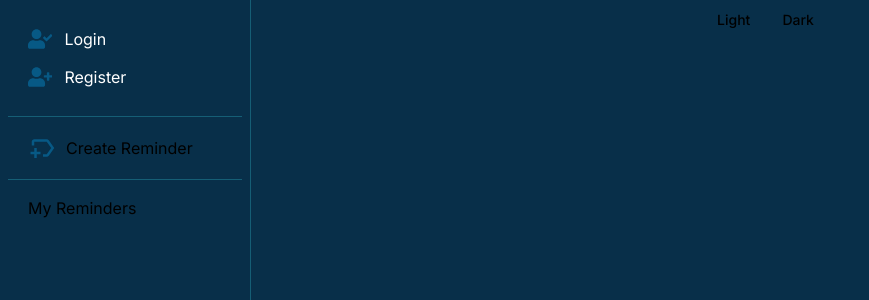
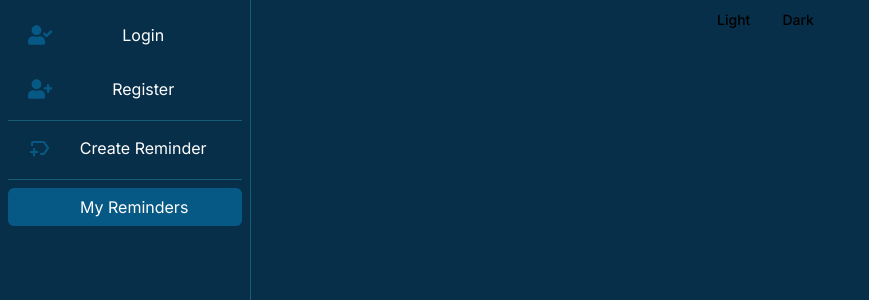
Before and after one commit to ether97/reminders, a Next.js app: page /login in a window 1280 px wide. Shown: the top 300 px of the page, without its empty margins (0-869 px from the left). Built offline with nearby package versions, Linux system fonts and the light colour scheme; no server answers.

Commit message:
added dialogs

```diff
--- a/app/(site)/login/page.tsx
+++ b/app/(site)/login/page.tsx
@@ -1,8 +1,15 @@
 import LoginClient from "./LoginClient";
 
 import { Button } from "../../../components/ui/button";
+import { useEffect } from "react";
+import axios from "axios";
 
-export default function Login() {
+import { toast } from "react-hot-toast";
+import getReminders from "@/app/actions/getReminders";
+
+export default async function Login() {
+  const reminders = await getReminders();
+  console.log(reminders);
   return (
     <div className="flex flex-col items-center justify-center">
       <LoginClient />
--- /dev/null
+++ b/app/actions/getReminders.ts
@@ -0,0 +1,28 @@
+import { getServerSession } from "next-auth";
+
+import { authOptions } from "@/pages/api/auth/[...nextauth]";
+
+import prisma from "../lib/prismadb";
+
+export async function getSession() {
+  return await getServerSession(authOptions);
+}
+
+export default async function getReminders() {
+  try {
+    const session = await getSession();
+    if (!session?.user?.email) {
+      return null;
+    }
+
+    const reminders = await prisma.reminder.findMany();
+
+    if (!reminders) {
+      return null;
+    }
+
+    return reminders;
+  } catch (error) {
+    return null;
+  }
+}
--- a/app/layout.tsx
+++ b/app/layout.tsx
@@ -4,6 +4,7 @@ import { Inter } from "next/font/google";
 import ToasterProvider from "./lib/Toast";
 import getCurrentUser from "./actions/getCurrentUser";
 import Providers from "./providers/Providers";
+import getReminders from "./actions/getReminders";
 
 const inter = Inter({ subsets: ["latin"] });
 
@@ -18,6 +19,7 @@ export default async function RootLayout({
   children: React.ReactNode;
 }) {
   const currentUser = await getCurrentUser();
+  const reminders = await getReminders();
 
   return (
     <html lang="en" suppressHydrationWarning>
--- /dev/null
+++ b/app/lib/getServerSideProps.ts
@@ -0,0 +1,7 @@
+import getReminders from "../actions/getReminders";
+
+export default async function getServerSideProps() {
+  const reminders = await getReminders();
+
+  return reminders || null;
+}
--- a/components/Sidebar.tsx
+++ b/components/Sidebar.tsx
@@ -4,8 +4,9 @@ import { User } from "@prisma/client";
 import { IChildren, SubCategories } from "../app/types/types";
 import Category from "./Category";
 import { MdOutlineNewLabel } from "react-icons/md";
+import { RiFilePaper2Line } from "react-icons/ri";
 import { BiLogIn } from "react-icons/bi";
-import { FaUserCheck, FaUserPlus } from "react-icons/fa";
+import { FaUser, FaUserCheck, FaUserPlus } from "react-icons/fa";
 
 import {
   Dialog,
@@ -17,6 +18,8 @@ import {
 } from "../components/ui/dialog";
 import LoginForm from "./LoginForm";
 import Subcategory from "./Subcategory";
+import { useState } from "react";
+import { Button } from "./ui/button";
 
 const subCategories: SubCategories[] = [
   {
@@ -38,44 +41,66 @@ const Sidebar: React.FC<IChildren & { currentUser: User | null }> = ({
   children,
   currentUser,
 }) => {
+  const [modal, setModal] = useState<null | string>(null);
+
+  const handleClick = (label: string) => {
+    setModal(label);
+  };
+
   return (
     <div className="flex flex-row h-full divide-x divide-cyan-800">
       <div className="w-[250px] hidden md:flex flex-col p-2">
-        <div className="flex flex-col gap-y-2 w-full divide-y divide-cyan-800">
-          <div className="flex flex-col w-full py-3">
-            {subCategories.map((category, index) => {
-              if (index < 2) {
-                return (
-                  <Subcategory
-                    key={category.label}
-                    label={category.label}
-                    icon={category.icon}
-                  />
-                );
-              }
-            })}
-          </div>
+        <div className="flex flex-col gap-y-1 w-full divide-y divide-cyan-800">
+          <Dialog>
+            <DialogTrigger className="flex flex-col">
+              <Subcategory
+                label="Login"
+                icon={FaUserCheck}
+                onClick={handleClick}
+              />
+              <Subcategory
+                label="Register"
+                icon={FaUserPlus}
+                onClick={handleClick}
+              />
+            </DialogTrigger>
+            <DialogContent>
+              <DialogHeader>
+                <DialogTitle className="text-center py-2">{modal}</DialogTitle>
+                <DialogDescription>
+                  {modal === "Login" ? <LoginForm /> : <Button />}
+                </DialogDescription>
+              </DialogHeader>
+            </DialogContent>
+          </Dialog>
 
           <div>
             <Dialog>
-              <DialogTrigger className="flex flex-row gap-2 items-center w-full px-5 rounded-md text-md hover:bg-lightbackground py-2 mt-2 group hover:text-zinc-400 transition duration-500">
-                <MdOutlineNewLabel
-                  size={30}
-                  className="text-lightbackground group-hover:text-darkbackground transition "
-                />{" "}
-                Create Reminder
+              <DialogTrigger className="w-full">
+                <Subcategory
+                  icon={MdOutlineNewLabel}
+                  label="Create Reminder"
+                  onClick={handleClick}
+                />
               </DialogTrigger>
               <DialogContent>
                 <DialogHeader>
-                  <DialogTitle className="text-center py-2">Login</DialogTitle>
-                  <DialogDescription>
-                    <LoginForm />
-                  </DialogDescription>
+                  <DialogTitle className="text-center py-2">
+                    {modal}
+                  </DialogTitle>
+                  <DialogDescription>Reminder Form Here</DialogDescription>
                 </DialogHeader>
               </DialogContent>
             </Dialog>
           </div>
-          <Category category="My Reminders" />
+          <div className="flex flex-col w-full">
+            <Subcategory
+              label="My Reminders"
+              icon={RiFilePaper2Line}
+              inverted={true}
+              onClick={handleClick}
+            />
+          </div>
         </div>
       </div>
       <main className="h-full flex-1 bg-background ">{children}</main>
--- a/components/Subcategory.tsx
+++ b/components/Subcategory.tsx
@@ -7,39 +7,45 @@ import axios from "axios";
 import { toast } from "react-hot-toast";
 import { Reminder } from "@prisma/client";
 import { Priority } from "@prisma/client";
+import { twMerge } from "tailwind-merge";
+import { MouseEventHandler } from "react";
 
 interface SubcategoryProps {
   icon: IconType;
   label: string;
+  inverted?: boolean;
+  onClick: (label: string) => void;
 }
 
-const Subcategory: React.FC<SubcategoryProps> = ({ icon: Icon, label }) => {
-  // const handleClick = async () => {
-  //   const response = await axios.post<Reminder>("/api/reminders", {
-  //     title: "handle Atmaja",
-  //     description: "shes throwing a tantrum",
-  //     recurring: true,
-  //     priority: Priority.HIGH,
-  //     recurringFreq: 1,
-  //   });
-
-  //   if (response.status === 200) {
-  //     toast.success("reminder added!");
-  //   } else {
-  //     toast.error("error adding reminder!");
-  //   }
-  // };
-
+const Subcategory: React.FC<SubcategoryProps> = ({
+  icon: Icon,
+  label,
+  inverted,
+  onClick,
+}) => {
   return (
     <div
-      className="flex flex-row gap-3 items-center w-full px-5 rounded-md text-md hover:bg-lightbackground py-1 group hover:text-zinc-400 transition duration-500 cursor-pointer"
-      // onClick={handleClick}
+      className={`flex flex-row gap-3 items-center w-full px-5 rounded-md text-md
+      ${
+        !inverted
+          ? "hover:bg-lightbackground hover:text-zinc-400 transition duration-500 cursor-pointer"
+          : "bg-lightbackground gap-[30px]"
+      } py-1 my-2 group`}
+      onClick={() => onClick(label)}
     >
       <Icon
         size={30}
-        className="text-lightbackground group-hover:text-darkbackground transition "
+        className={`text-lightbackground ${
+          !inverted
+            ? "group-hover:text-darkbackground transition"
+            : "text-darkbackground"
+        }  `}
       />
-      <p className="w-full text-md font-md hover:text-zinc-400 transition text-white">
+      <p
+        className={`w-full text-md
+      ${!inverted ? "hover:text-zinc-400 transition" : ""}
+       text-white`}
+      >
         {label}
       </p>
     </div>
--- a/package.json
+++ b/package.json
@@ -15,6 +15,7 @@
     "@radix-ui/react-dialog": "^1.0.4",
     "@radix-ui/react-label": "^2.0.2",
     "@radix-ui/react-slot": "^1.0.2",
+    "@reduxjs/toolkit": "^1.9.5",
     "@types/node": "20.2.5",
     "@types/react": "18.2.8",
     "@types/react-dom": "18.2.4",
@@ -35,6 +36,7 @@
     "react-hook-form": "^7.44.3",
     "react-hot-toast": "^2.4.1",
     "react-icons": "^4.9.0",
+    "react-redux": "^8.0.7",
     "tailwind-merge": "^1.13.0",
     "tailwindcss": "3.3.2",
     "tailwindcss-animate": "^1.0.5",
```
Also changed, not shown: 1 other file (tests, documents, lock files or other folders).
